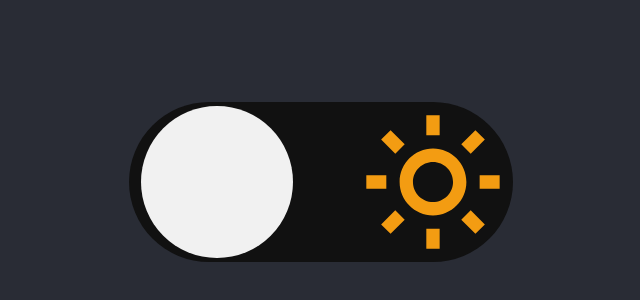
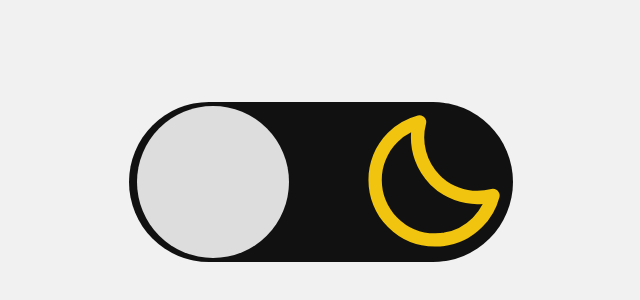
Before and after one commit to igorsantos-p/Theme_Switcher, a plain HTML site: page index.html in a window 1280 px wide. Shown: the part 218-518 px from the top of the page, without its empty margins (319-959 px from the left). Drawn offline with Linux system fonts and the light colour scheme.

Commit message:
simplificando o código

```diff
--- a/index.html
+++ b/index.html
@@ -1,5 +1,6 @@
 <!DOCTYPE html>
 <html lang="en">
+
 <head>
     <meta charset="UTF-8">
     <meta http-equiv="X-UA-Compatible" content="IE=edge">
@@ -10,18 +11,15 @@
 
 
 </head>
+
 <body>
+    <div class="container">
+        <div class="images">
+            <img src="./assets/sun.svg" alt="Ícone sol">
+            <img src="./assets/moon.svg" alt="Ícone lua">
+        </div>
+        <input type="checkbox" class="switch">
+    </div>
+</body>
 
-    <div id="dark" class="dark-theme">
-        <div class="main">
-            <div class="label">
-                <img src="./assets/moon.svg" alt="">
-                <img src="./assets/sun.svg" alt="">
-            </div>
-            <div id="switch" class="dark-switch">
-            </div>
-        </div>
-    </div>
-    <script src="./scripts.js"></script>
-</body>
 </html>
--- a/scripts.js
+++ /dev/null
@@ -1,14 +0,0 @@
-const darkTheme = document.getElementById("dark")
-const darkThemeSwitch = document.getElementById("switch")
-const label = document.querySelector(".label")
-
-
-// inseri ou remove do elemento html as classes dark-theme e dark-switch
-const toggleTheme = () => {
-    darkTheme.classList.toggle("dark-theme")
-    darkThemeSwitch.classList.toggle("dark-switch")
-}
-
-//se ocorrer algum evento de click executa a função toggleTheme
-label.addEventListener("click", toggleTheme)
-darkThemeSwitch.addEventListener("click", toggleTheme)
--- a/style.css
+++ b/style.css
@@ -1,64 +1,67 @@
 :root {
-	--dark: #292C35;
-	--light: #F1F1F1;
-	--label: #111;
+  --bg-color: #f1f1f1;
+  --dark: #292c35;
 }
+
 * {
   padding: 0;
   margin: 0;
 }
 
- html, body {
+body {
+  height: 100vh;
   overflow: hidden;
   user-select: none;
+  background: var(--bg-color);
+  transition: background 0.3s;
 }
 
-   #dark {
-    background-color: var(--light);
-    height: 100vh;
-    transition: .5s;
+:root:has(.switch:checked) {
+  --bg-color: #292c35;
 }
 
-   #dark.dark-theme {
-    background-color: var(--dark);
-   }
-
-   .main{
+.container {
   width: 24rem;
   height: 10rem;
-    position: fixed;
+  border-radius: 5rem;
+  position: relative;
   top: 50%;
   left: 50%;
   transform: translate(-50%, -50%);
-    background-color: var(--label);
-    border-radius: 5rem;
-    box-sizing: border-box;
-    cursor: pointer;
+  background: #111;
 }
 
-   #switch {
+.images {
+  width: 24rem;
+  height: 10rem;
+  display: flex;
+  justify-content: space-between;
+
+}
+
+.switch {
+  appearance: none;
+  width: 24rem;
+  height: 10rem;
+  cursor: pointer;
+  position: absolute;
+  top: 0;
+}
+
+.switch::before {
+  content: "";
   width: 9.5rem;
   height: 9.5rem;
+  background: #ddd;
+  box-sizing: border-box;
   border-radius: 50%;
-    background-color: var(--light);
-    position: fixed;
-    top: 50%;
-    left: 77%;
-    transform: translate(-50%, -50%);
-    transition: .5s;
+  position: absolute;
+  top: 0.25rem;
+  transform: translate(0.5rem);
+  transition: 0.3s;
 }
 
-   .label {
-    height: 100%;
-    display: flex;
-    justify-content: space-between;
-    align-items: center;
+.switch:checked::before {
+  transform: translate(14rem);
+  transition: 0.3s;
 }
-
-   img {
-    height: 100%;
-   }
-
-   #switch.dark-switch {
-    left: 23%;
-   }
```
Lines whose indentation alone changed are shown as unchanged.
